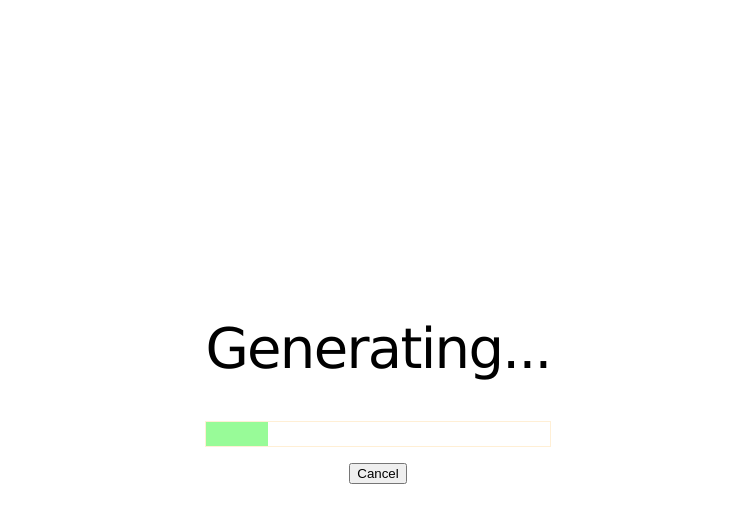
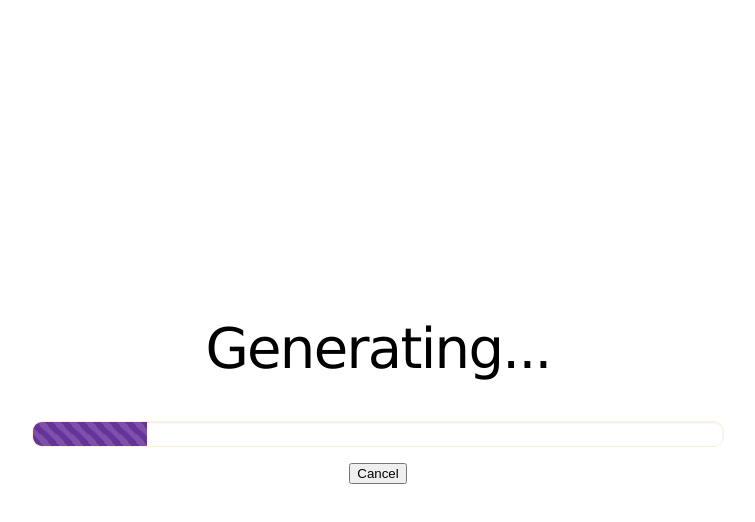
Before and after one commit to Omnicpie/jet-lag-map-maker-web, a React (Vite) app: page / in a window 1280 px wide. Both pictures are taken after typing "Sample" into the empty fields and a click on the button "Generate". Shown: the top 522 px of the page, without its empty margins (262-1017 px from the left). Built offline with nearby package versions, Linux system fonts and the light colour scheme.

Commit message:
Update generating css

```diff
--- a/src/pages/Generating/Generating.css
+++ b/src/pages/Generating/Generating.css
@@ -15,11 +15,30 @@
   .progress-bar {
     height: 24px;
     border: 1px solid papayawhip;
+    overflow: hidden; /* Important for border-radius on fill */
+    box-shadow: inset 0 1px 2px rgba(0, 0, 0, 0.075);
+    border-radius: 10px;
+    width: 200%;
+    max-width: 80vw;
+    align-self: center;
 
     .bar {
       height: 24px;
-      background-color: palegreen;
-      transition: all 100ms ease-in-out;
+      background-color: rebeccapurple;
+      transition: width 0.6s ease;
+
+      background-image: linear-gradient(
+        45deg,
+        rgba(255, 255, 255, 0.15) 25%,
+        transparent 25%,
+        transparent 50%,
+        rgba(255, 255, 255, 0.15) 50%,
+        rgba(255, 255, 255, 0.15) 75%,
+        transparent 75%,
+        transparent
+      );
+      background-size: 1rem 1rem;
+      animation: stripes-animate 1s linear infinite;
     }
   }
 
@@ -28,3 +47,9 @@
     margin: auto;
   }
 }
+
+@keyframes stripes-animate {
+  0% {
+    background-position-x: 1rem;
+  }
+}
```
